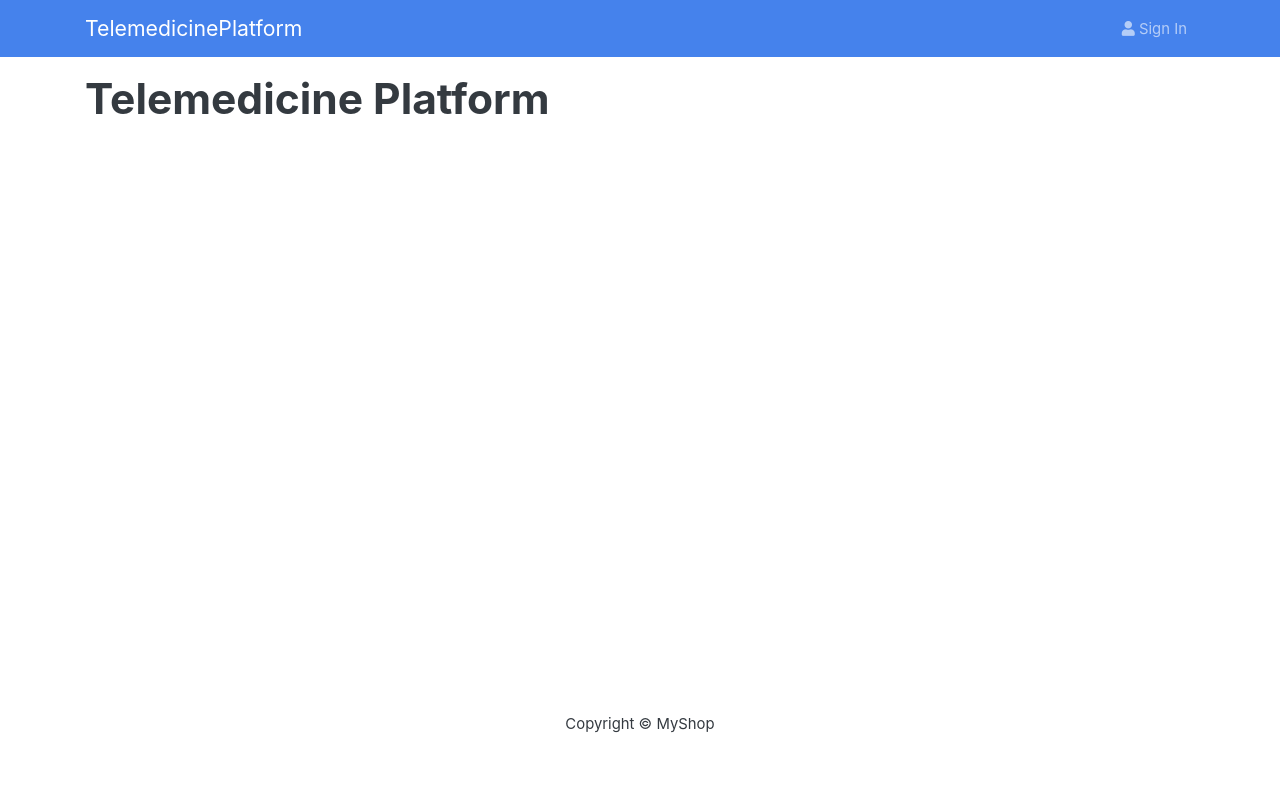
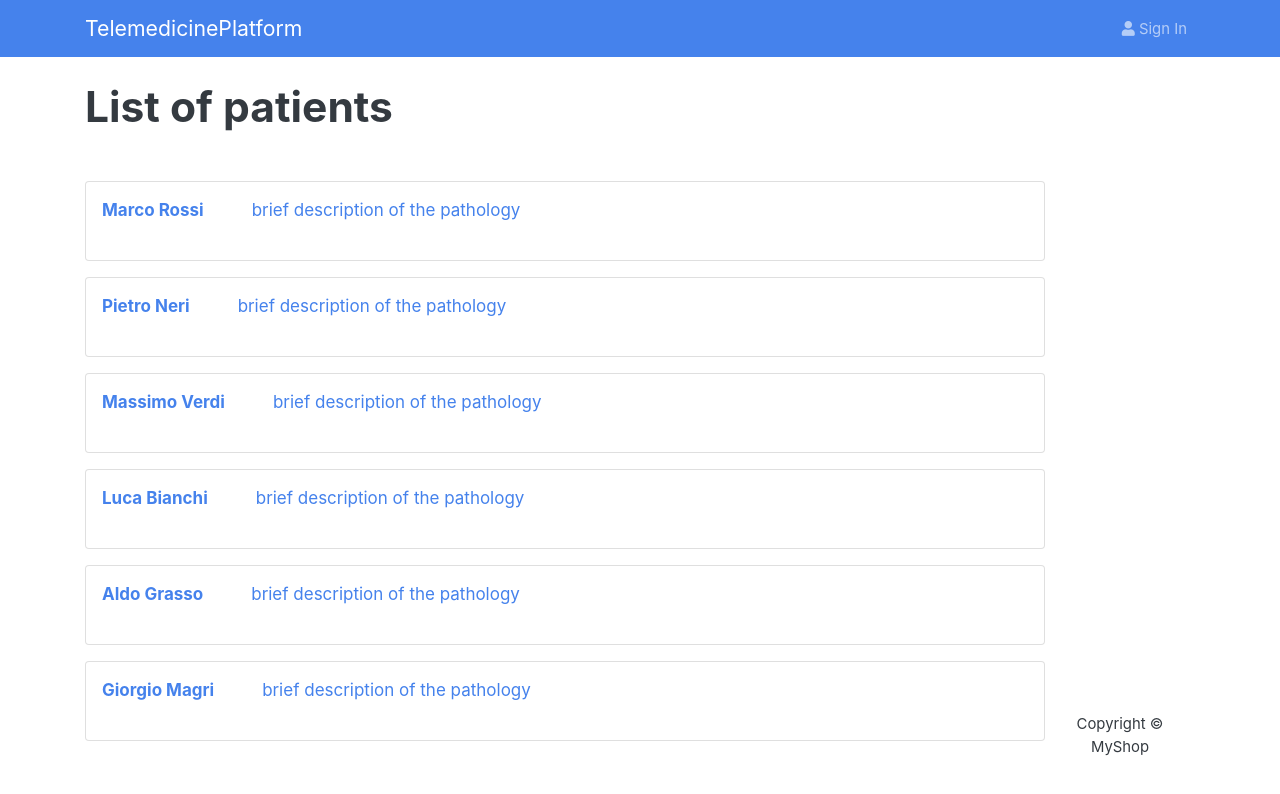
Before and after one commit to ericpalmas/TelemedicinePlatform, a React (Create React App) app in the folder frontend/: page / in a window 1280 px wide. Shown: the top 794 px of the page. Built offline with nearby package versions, Linux system fonts and the light colour scheme.

Commit message:
home page

```diff
--- a/frontend/src/App.js
+++ b/frontend/src/App.js
@@ -2,14 +2,15 @@ import React from 'react'
 import { Container } from 'react-bootstrap'
 import Header from "./components/Header"
 import Footer from "./components/Footer"
+import HomeScreen from "./screens/HomeScreen"
 
 const App = () =>  {
   return (
     <>
     <Header/>
-    <main className="py-3">
+    <main className="py-4">
       <Container>
-      <h1>Telemedicine Platform</h1>
+      <HomeScreen/>
       </Container>
 
     </main>
--- /dev/null
+++ b/frontend/src/components/Patient.js
@@ -0,0 +1,31 @@
+import React from 'react'
+import { Card } from 'react-bootstrap'
+
+const Patient = ({patient}) => {
+    return (
+        <Card className='my-3 p-3 rounded' style={{  width: '60rem', height: '5rem'}} >
+            <a href={`/patient/${patient._id}`}>
+              <Card.Title as='div'className='mr-1' style={{  float: 'left'}}>
+                  <strong>{patient.name}</strong>
+              </Card.Title>
+
+              <Card.Title as='div' className='mr-5' style={{  float: 'left'}}>
+                  <strong>{patient.surname}</strong>
+              </Card.Title>
+
+              <div class="span6"> </div>
+
+            <Card.Text as='div' className='mr-10'>
+                {patient.pathology}
+            </Card.Text>
+
+            </a>
+        </Card>
+
+
+
+
+    )
+}
+
+export default Patient
--- /dev/null
+++ b/frontend/src/patients.js
@@ -0,0 +1,52 @@
+const patients = [
+    {
+        _id: '1',
+        name: 'Marco',
+        surname: 'Rossi',
+        age: '47',
+        pathology: 'brief description of the pathology',
+        therapy: 'prescribed medications'
+    },
+    {
+        _id: '2',
+        name: 'Pietro',
+        surname: 'Neri',
+        age: '32',
+        pathology: 'brief description of the pathology',
+        therapy: 'prescribed medications'
+    },
+    {
+        _id: '3',
+        name: 'Massimo',
+        surname: 'Verdi',
+        age: '23',
+        pathology: 'brief description of the pathology',
+        therapy: 'prescribed medications'
+    },
+    {
+        _id: '4',
+        name: 'Luca',
+        surname: 'Bianchi',
+        age: '63',
+        pathology: 'brief description of the pathology',
+        therapy: 'prescribed medications'
+    },
+    {
+        _id: '5',
+        name: 'Aldo',
+        surname: 'Grasso',
+        age: '43',
+        pathology: 'brief description of the pathology',
+        therapy: 'prescribed medications'
+    },
+    {
+        _id: '6',
+        name: 'Giorgio',
+        surname: 'Magri',
+        age: '33',
+        pathology: 'brief description of the pathology',
+        therapy: 'prescribed medications'
+    },
+]
+
+export default patients
--- /dev/null
+++ b/frontend/src/screens/HomeScreen.js
@@ -0,0 +1,42 @@
+import React from 'react'
+import { Row, Col, Button, InputGroup, FormControl } from 'react-bootstrap'
+import Patient from '../components/Patient'
+import patients from '../patients'
+
+const HomeScreen = () => {
+  return (
+    <>
+      <h1>List of patients</h1>
+
+
+      {/* <InputGroup className="mb-3 mt-4" style={{  width: '20rem'}}>
+          <FormControl
+             placeholder="Search"
+             aria-label="Recipient's username"
+             aria-describedby="basic-addon2"
+          />
+      </InputGroup> */}
+
+
+      <Row className='mt-4' style={{ float: 'left', display: 'inline-block' }}>
+        {patients.map(patient => (
+          <Col sm={12} md={6} lg={4}>
+            <Patient patient={patient} />
+          </Col>
+        ))}
+      </Row>
+
+      {/* <div className="mt-4" style={{ float: 'left', display: 'inline-block' }}>
+       <Button variant="primary" size="lg">
+          New patient
+       </Button>{' '}
+       <Button variant="primary" size="lg">
+          Remove patient
+       </Button>
+      </div> */}
+
+    </>
+  )
+}
+
+export default HomeScreen
```
